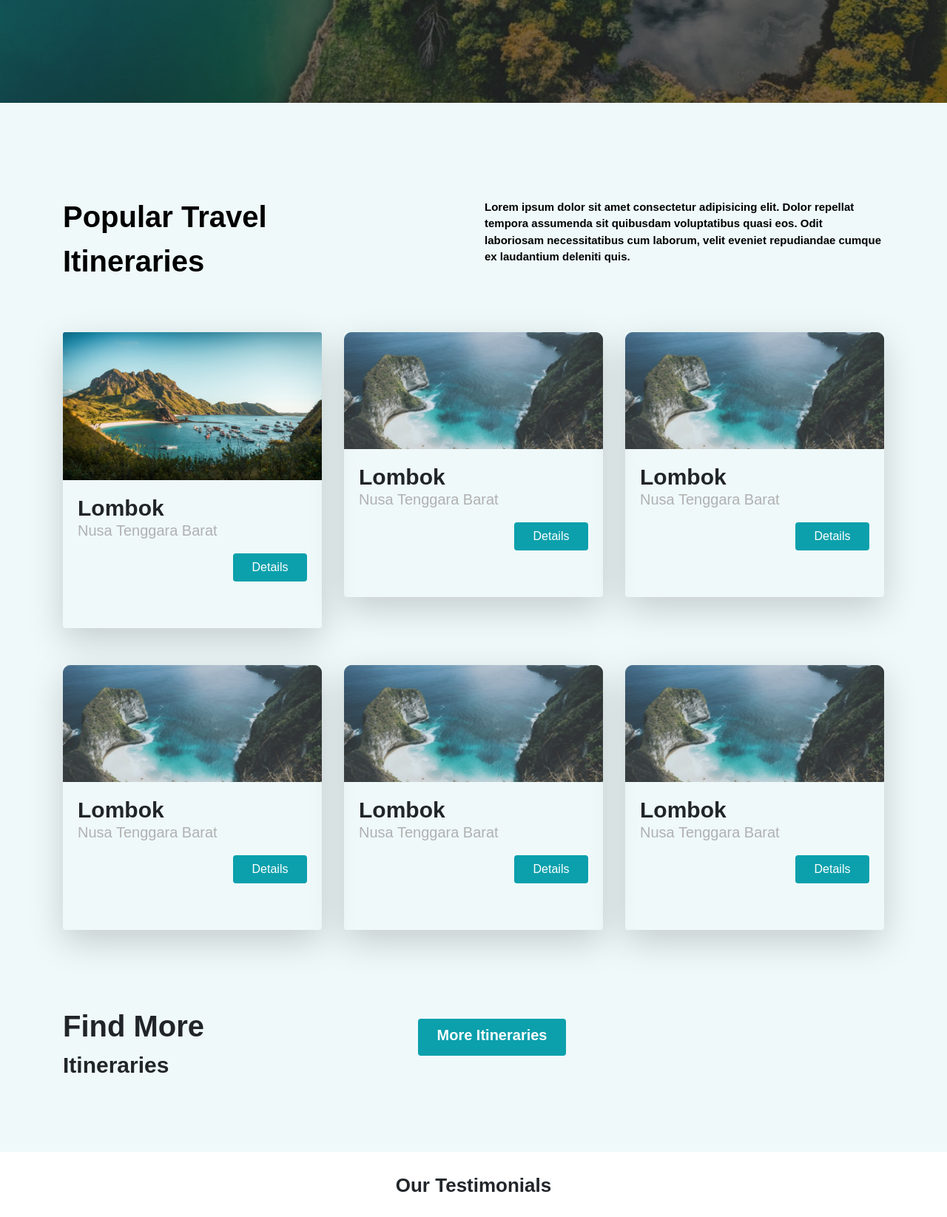
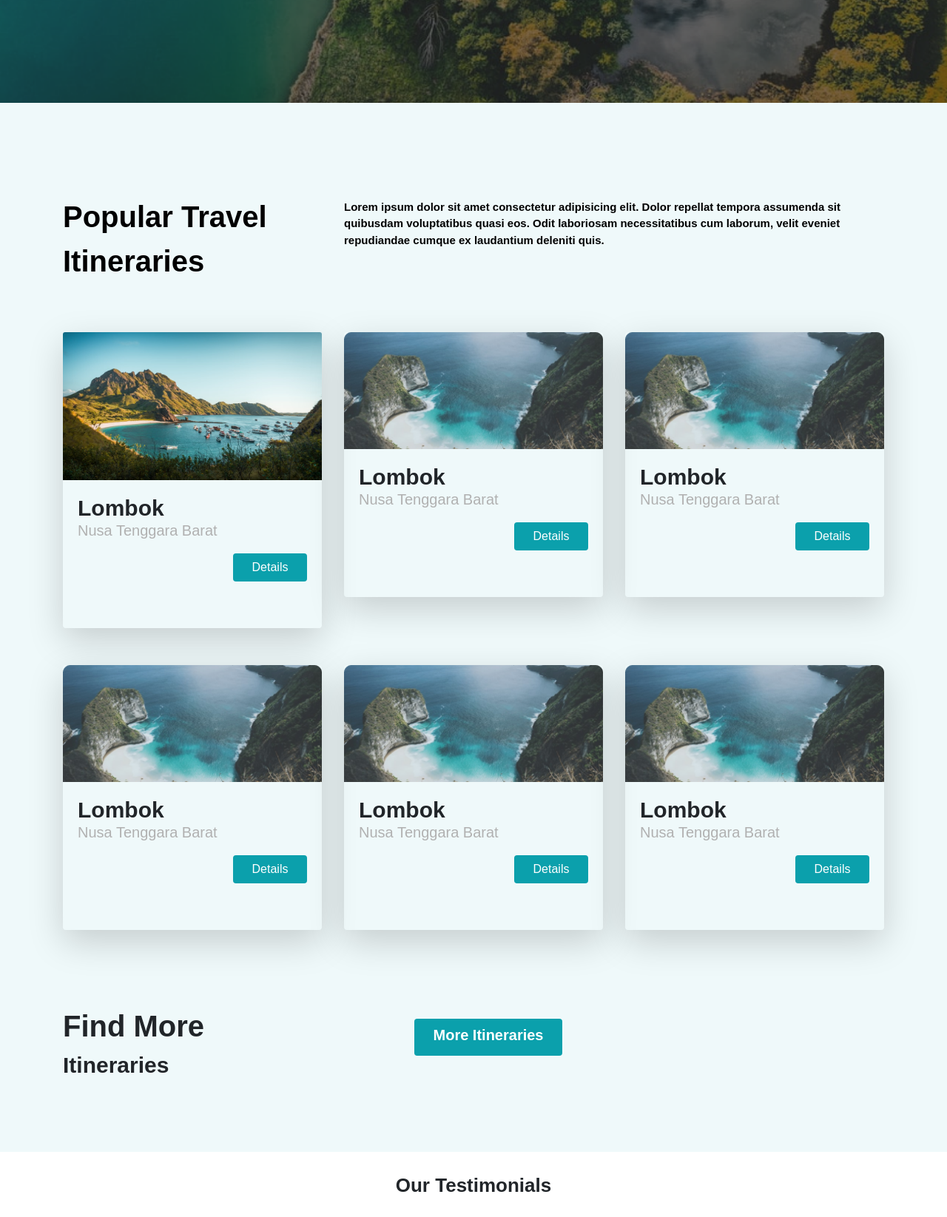
Before and after one commit to fatchurosii/FrontendYuJalanYu, a plain HTML site: page index.html in a window 1280 px wide. Shown: the part 540-2185 px from the top of the page at 74% size. Drawn offline with Linux system fonts and the light colour scheme; a web font is replaced by a local one.

Commit message:
fix responsive

```diff
--- a/index.html
+++ b/index.html
@@ -54,10 +54,10 @@
           </p>
           <a href="#" class="btn btn-get-started mt-4 mr-4">Get Started</a>
         </div>
-        <div class="col-md-4 text-center">
+        <div class="col-md-4 text-center d-none d-sm-block">
           <img src="images/line.png" alt="">
         </div>
-        <div class="col-md-4 ml-auto">
+        <div class="col-md-4 ml-auto d-none d-sm-block">
           <img src="images/BannerTextLogo.png" alt="">
         </div>
       </div>
@@ -68,19 +68,19 @@
   <section class="section-popular" id="popular">
     <div class="container">
       <div class="row">
-        <div class="col-sm-6 col-4 text-left mt-4">
+        <div class="col-4 text-left mt-4">
          <p class="text-popular">
           Popular Travel
           <br>
           Itineraries
          </p>
         </div>
-        <div class="col-sm-6 col-8 text-left">
+        <div class="col-sm-6 col-md-8 text-left">
           <p class="text-popular-2">
            Lorem ipsum dolor sit amet consectetur adipisicing elit. Dolor repellat tempora assumenda sit quibusdam voluptatibus quasi eos. Odit laboriosam necessitatibus cum laborum, velit eveniet repudiandae cumque ex laudantium deleniti quis.
           </p>
          </div>
-        <div class=" col-md-4 ">
+        <div class="col-md-4 ">
           <div class="card-travel shadow-lg rounded" >
             <img class="card-img-top " src="images/item-3.jpg" alt="Card image cap" height="200px">
             <div class="card-body">
@@ -148,14 +148,14 @@
   <section class="section-more">
     <div class="container">
       <div class="row">
-        <div class="col-md-4 ">
+        <div class="col-md-5 col-6">
           <div class="text-more">
              Find More
             <br>
             <div class="text-more-2">Itineraries </div>
           </div>
         </div>
-        <div class="col-md-4 ">
+        <div class="col-md-4 col-6 ">
           <a href="" class="btn btn-more">More Itineraries</a>
         </div>
       </div>
--- a/styles/main.scss
+++ b/styles/main.scss
@@ -141,7 +141,6 @@ header{
     font-weight: bold;
     font-size: 20px;
     text-align: center;
-    margin-left: 100px;
     background-color: $maincolor ;
     color : #ffffff;
     &:hover{
```
Also changed, not shown: styles/main.css, 1 other file.
